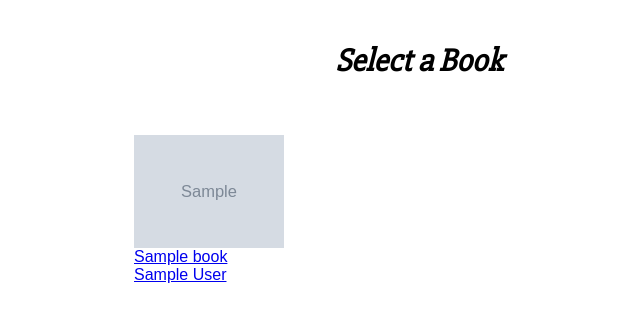
After one commit to joshrosenhanst/litbit, a Flask app: template templates/index.html in a window 1280 px wide. The commit adds this page. Shown: the top 322 px of the page, without its empty margins (221-861 px from the left). Run offline with Flask 2, Linux system fonts and the light colour scheme; the template is opened without the code that fills it: most values are stand-ins (such as "Sample title", 1, 10 or a date in 2020); grey boxes marked "Sample" are stand-in pictures.

Commit message:
create index template

```diff
--- a/index.py
+++ b/index.py
@@ -65,8 +65,24 @@ def get_haiku(book):
 	#else:
 	#	return False
 
+@app.route("/")
+def index():
+	with app.open_resource('books/books.json') as f:
+		books = json.load(f)
+	#Show the user the home page where they can select a book
+	return render_template('index.html', books=books["books"])
 
-@app.route("/", methods=['GET', 'POST'])
+#@app.route("<book>")
+#def get_poem(book):
+#	pass
+
+@app.route("/<book>/<code>")
+def display_poem(book, code):
+	#Show a poem generated by the book and code provided
+	poem = list()
+	return render('display_poem.html', poem=poem)
+
+"""@app.route("/", methods=['GET', 'POST'])
 def layout():
 	#books = get_books()
 	#books = json.load("books/books.json")
@@ -81,7 +97,7 @@ def layout():
 	line1 = unicode(haiku[0], 'utf-8')
 	line2 = unicode(haiku[1], 'utf-8')
 	line3 = unicode(haiku[2], 'utf-8')
-	return render_template('layout.html', title=title,line1=line1,line2=line2,line3=line3,books=books["books"])
+	return render_template('layout.html', title=title,line1=line1,line2=line2,line3=line3,books=books["books"])"""
 
 if __name__ == "__main__":
 	app.run()
--- a/static/haiku.css
+++ b/static/haiku.css
@@ -28,6 +28,23 @@ section.haiku{
 section.refresh{
 	text-align:center;
 	margin:40px 0 20px 0;
+}
+
+section.book_list{
+    margin:40px 0 20px 0;
+}
+
+section.book_list .book_cover{
+    max-width:25%;
+    display:inline-block;
+    padding:15px;
+}
+section.book_list .book_cover img{
+    display:block;
+    width:100%;
+}
+section.book_list .book_cover .book_title{
+
 }
 
 #refreshButton{
--- /dev/null
+++ b/templates/index.html
@@ -0,0 +1,15 @@
+{% extends "layout.html" %}
+{% block body %}
+  <h1 class="title">Select a Book</h1>
+  <section class="book_list">
+        {% for book in books %}
+          <div class="book_cover">
+            <a href="/{{ book.title }}">
+              <img src="{{ url_for('static', filename='covers/'+book.image) }}" alt="{{ book.title }}">
+              <span class="book_title">{{ book.title }}</span>
+              <span class="book_author">{{ book.author }}</span>
+            </a>
+          </div>
+        {% endfor %}
+  </section>
+{% endblock %}
```
Also changed, not shown: templates/layout.html (+1 -27 lines).
